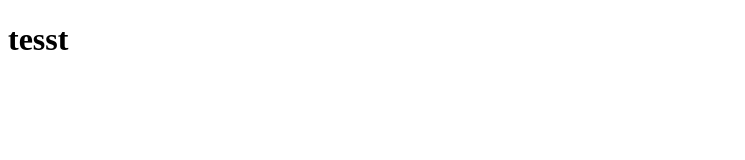
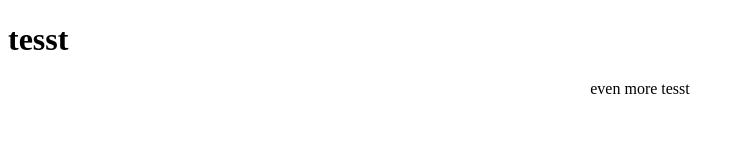
Before and after one commit to FreeDino77/WebTest, a plain HTML site: page index.html in a window 1280 px wide. Shown: the whole page, without its empty margins (0-745 px from the left). Drawn offline with Linux system fonts and the light colour scheme.

Commit message:
git push

```diff
--- a/index.html
+++ b/index.html
@@ -6,5 +6,6 @@
 </head>
 <body>
 <h1>tesst</h1>
+<center><p>even more tesst</p></center>
 </body>
 </html>
```
